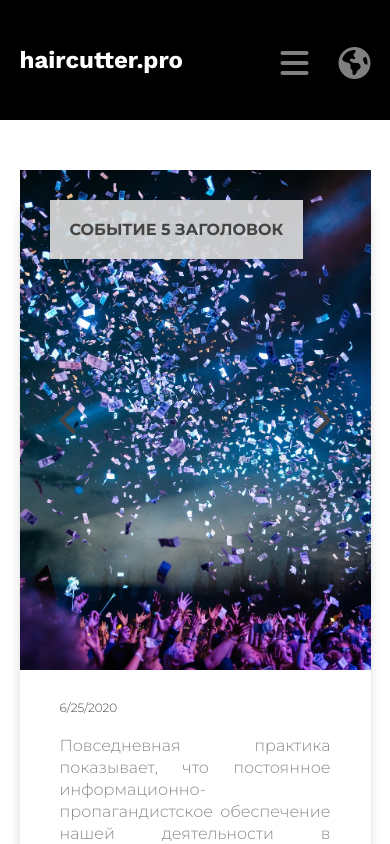
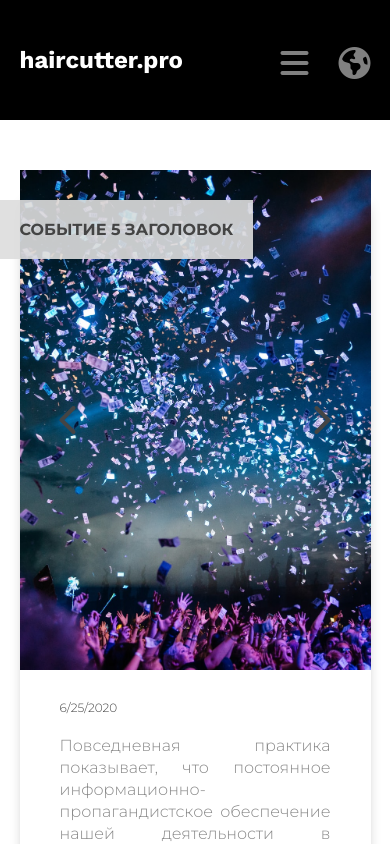
Before and after one commit to leonid-belikov/haircutter.pro, a Vue app: page /events in a window 390 px wide. Shown: the top 844 px of the page. Built offline with nearby package versions, Linux system fonts and the light colour scheme.

Commit message:
Добавить адаптивность страницы events

```diff
--- a/src/components/eventsPage/EventPost.vue
+++ b/src/components/eventsPage/EventPost.vue
@@ -166,7 +166,7 @@ export default {
 .event__title {
   position: absolute;
   top: 30px;
-  left: 30px;
+  left: -20px;
   z-index: 10;
   background-color: rgba(221, 221, 221, 0.9);
   padding: 20px;
@@ -216,4 +216,10 @@ export default {
   opacity: 0;
 }
 
+@media (min-width: 576px) {
+  .event__title {
+    left: 30px;
+  }
+}
+
 </style>
```
